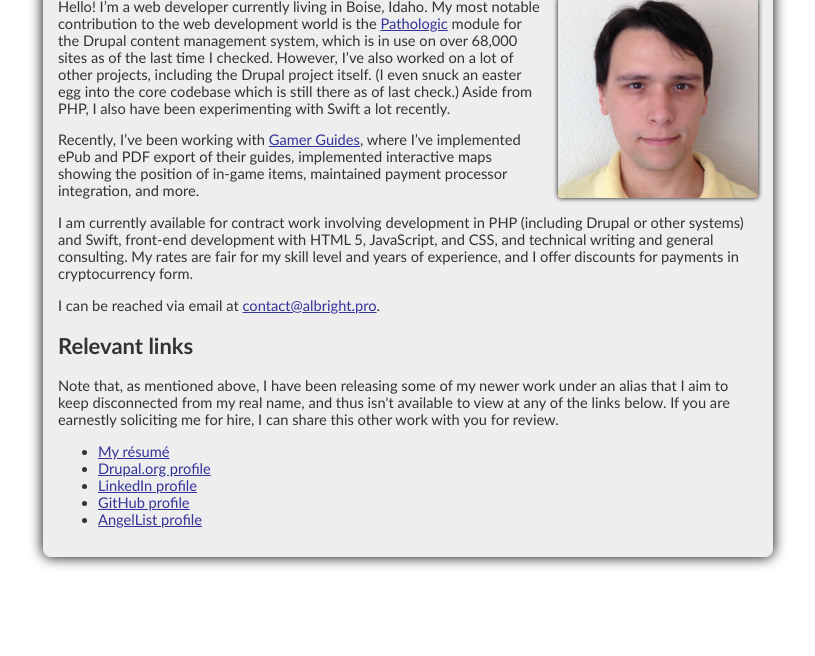
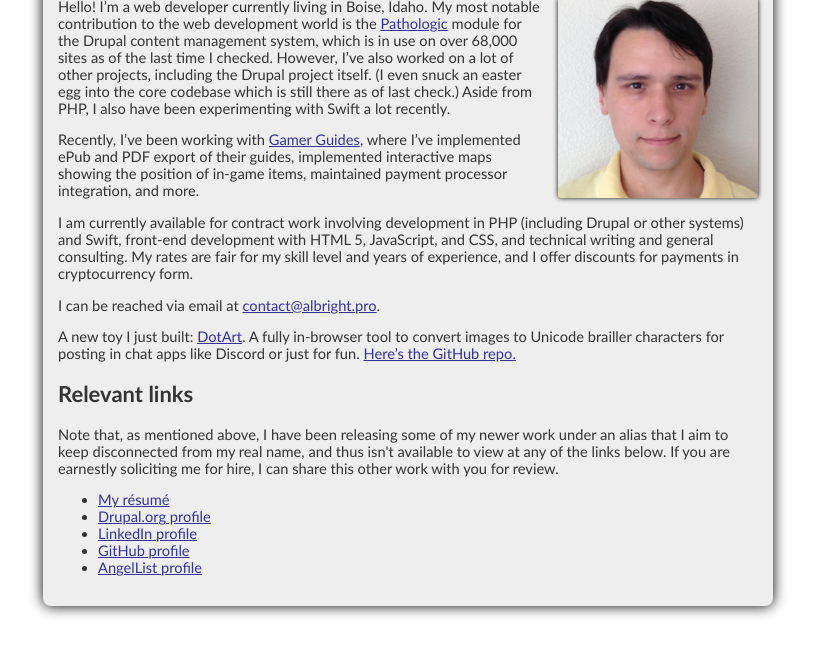
Before and after one commit to GarrettAlbright/Wesbite, a plain HTML site: page index.html in a window 1280 px wide. Shown: the part 106-762 px from the top of the page, without its empty margins (232-1047 px from the left). Drawn offline with Linux system fonts and the light colour scheme.

Commit message:
Add a link to DotArt.

```diff
--- a/index.html
+++ b/index.html
@@ -13,6 +13,7 @@
     <p>Recently, I&rsquo;ve been working with <a href="https://www.gamerguides.com">Gamer Guides</a>, where I&rsquo;ve implemented ePub and PDF export of their guides, implemented interactive maps showing the position of in-game items, maintained payment processor integration, and more.</p>
     <p>I am currently available for contract work involving development in PHP (including Drupal or other systems) and Swift, front-end development with HTML 5, JavaScript, and CSS, and technical writing and general consulting. My rates are fair for my skill level and years of experience, and I offer discounts for payments in cryptocurrency form.</p>
     <p>I can be reached via email at <a href="mailto:contact@albright.pro">contact@albright.pro</a>.</p>
+    <p>A new toy I just built: <a href="/dotart">DotArt</a>. A fully in-browser tool to convert images to Unicode brailler characters for posting in chat apps like Discord or just for fun. <a href="https://github.com/GarrettAlbright/DotArt">Here&rsquo;s the GitHub repo.</a></p>
     <h2>Relevant links</h2>
     <p>Note that, as mentioned above, I have been releasing some of my newer work under an alias that I aim to keep disconnected from my real name, and thus isn't available to view at any of the links below. If you are earnestly soliciting me for hire, I can share this other work with you for review.</p>
     <ul>
```
